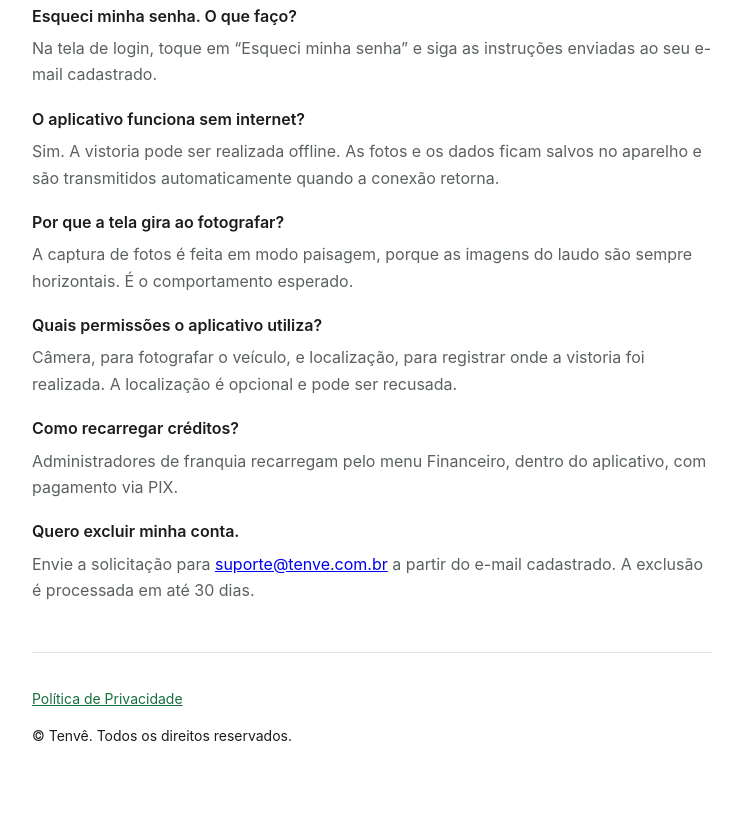
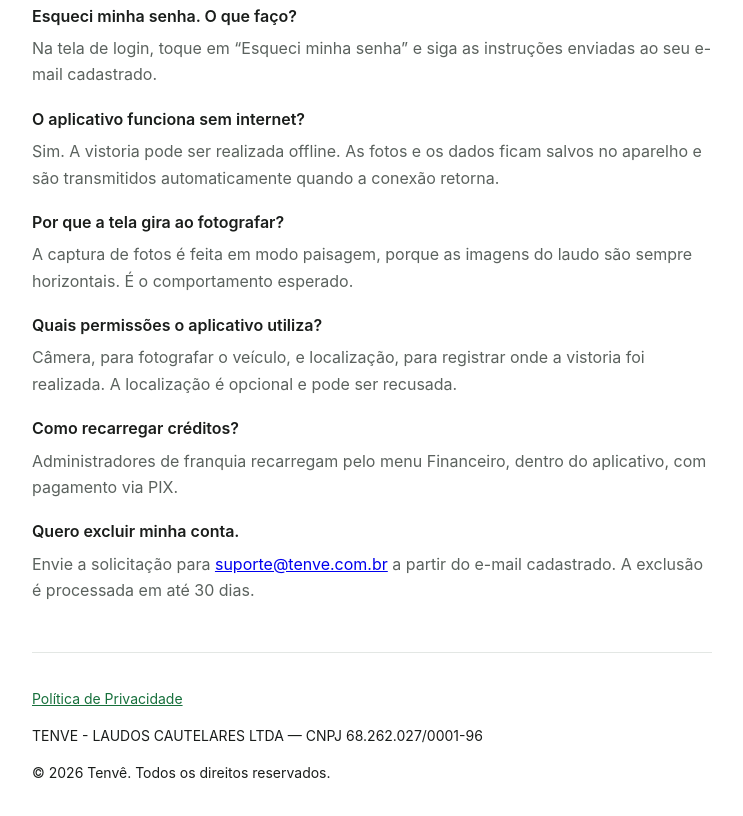
Before and after one commit to lucascsilveira88/tenve-suporte, a plain HTML site: page index.html in a window 1280 px wide. Shown: the part 690-1506 px from the top of the page, without its empty margins (268-1011 px from the left). Drawn offline with Linux system fonts and the light colour scheme.

Commit message:
Adiciona razao social e CNPJ no rodape

```diff
--- a/index.html
+++ b/index.html
@@ -94,7 +94,8 @@
     <p>
       <a href="https://privacidade.tenve.com.br">Política de Privacidade</a>
     </p>
-    <p>© Tenvê. Todos os direitos reservados.</p>
+    <p>TENVE - LAUDOS CAUTELARES LTDA — CNPJ 68.262.027/0001-96</p>
+    <p>© 2026 Tenvê. Todos os direitos reservados.</p>
   </footer>
 </div>
 </body>
```
